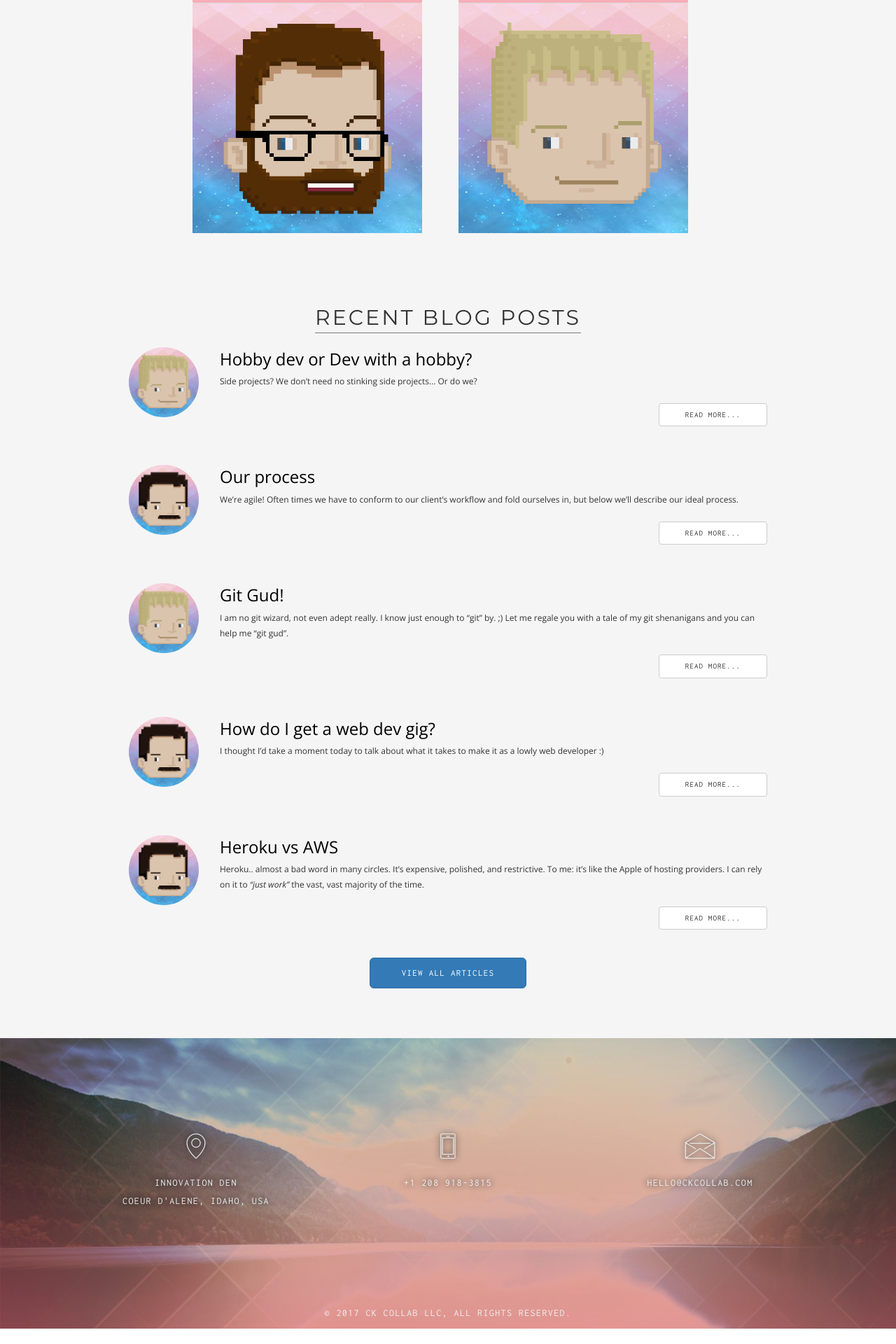
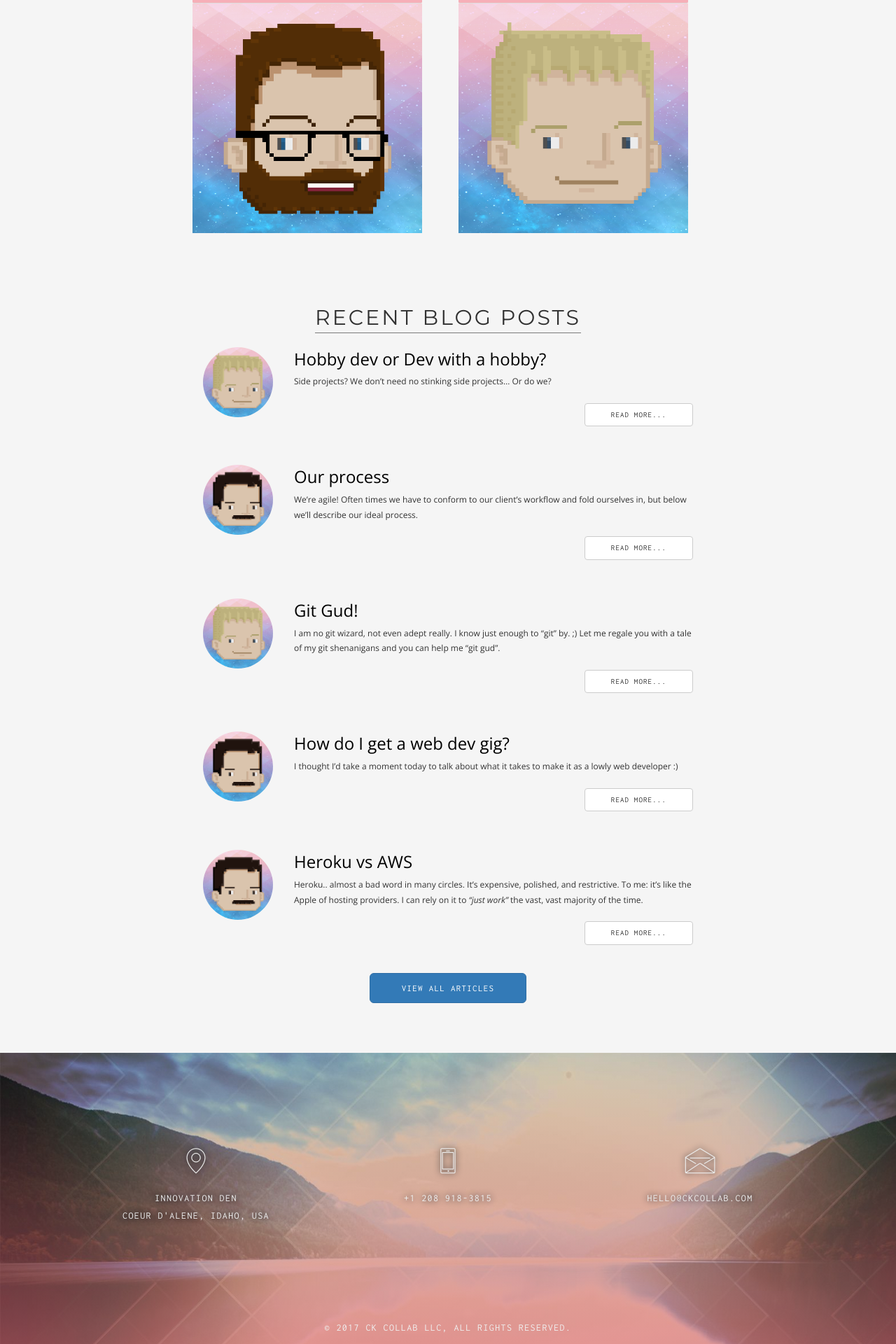
Before and after one commit to ckcollab/ckcollab, a Jekyll site: the page built from index.html, in a window 1280 px wide. Shown: the part 3630-5550 px from the top of the page at 70% size. Built offline with Jekyll 4.4.1, drawn with Linux system fonts in a browser that asks for light colours; before the commit the page ends 5528 px from its top, so only the background shows below that.

Commit message:
change preview post width

```diff
--- a/assets/css/custom.css
+++ b/assets/css/custom.css
@@ -891,7 +891,7 @@ img.media-object {
 
 .media-list {
     margin: 0 auto;
-    max-width: 80%;
+    max-width: 700px;
 }
 
 .media-left {
```
